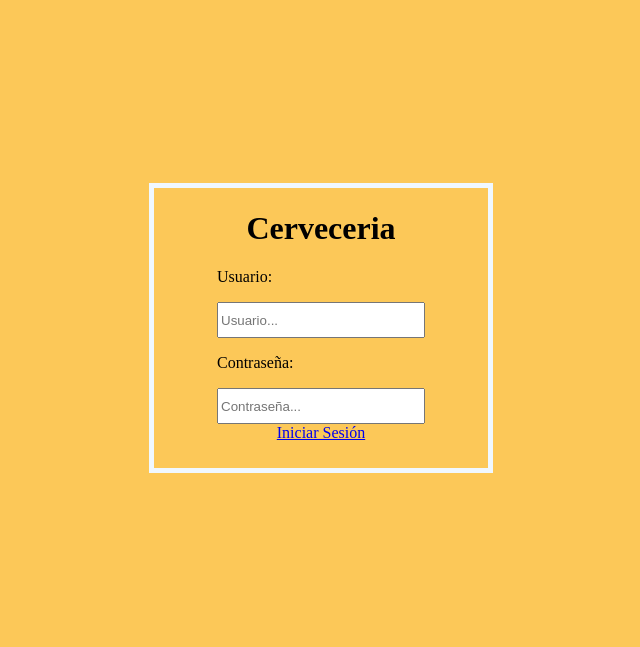
After one commit to Andres7283/Entorno_Php, a PHP site: page /login.php in a window 1280 px wide. The commit adds this page. Shown: the top 647 px of the page, without its empty margins (319-959 px from the left). Run offline with PHP 8.4, Linux system fonts and the light colour scheme.

Commit message:
Terminar Cerveceria

```diff
--- /dev/null
+++ b/AppTiendaOnline/conexion.php
@@ -0,0 +1,6 @@
+<?php
+$host = "127.0.0.1";
+$user = "root";
+$password = "";
+$dbname = ""
+?>
--- /dev/null
+++ b/AppTiendaOnline/estilos.css
@@ -0,0 +1,43 @@
+.principal {
+  display: flex;
+  justify-content: center;
+  align-items: center;
+  flex-direction: column;
+  background-color: #fbb317b7;
+  text-align: left;
+}
+.index {
+  display: flex;
+  justify-content: center;
+  align-items: center;
+  flex-direction: column;
+  background-color: #fbb317b7;
+}
+.login {
+  display: flex;
+  justify-content: center;
+  align-items: center;
+  flex-direction: column;
+  background-color: #fbb317b7;
+  text-align: left;
+  height: 80vh;
+}
+
+.login input {
+  width: 200px;
+  height: 30px;
+}
+.contenedorLogin {
+  border: solid 5px aliceblue;
+  padding: 0% 5% 2% 5%;
+}
+.login .boton {
+  text-align: center;
+  margin-top: 15%;
+  width: auto;
+}
+.divBoton {
+  display: flex;
+  justify-content: center;
+  align-items: center;
+}
--- /dev/null
+++ b/AppTiendaOnline/login.php
@@ -0,0 +1,25 @@
+<!DOCTYPE html>
+<html lang="es">
+<head>
+    <meta charset="UTF-8">
+    <meta name="viewport" content="width=device-width, initial-scale=1.0">
+    <link rel="stylesheet" href="estilos.css">
+    <title>Login</title>
+</head>
+<body class="login">
+    <div class="contenedorLogin">
+        <h1 style="text-align: center">Cerveceria</h1>
+        <div>
+            <p>Usuario:</p>
+            <input type="text" placeholder="Usuario...">
+            <br>
+            <p>Contraseña:</p>
+            <input type="password" placeholder="Contraseña...">
+            <br>
+            <div class="divBoton">
+                <a href="seleccion.php">Iniciar Sesión</a>
+            </div>
+        </div>
+    </div>
+</body>
+</html>
```
Also changed, not shown: AppTiendaOnline/index.php (+9 -4 lines), AppTiendaOnline/principal.php (+41 -19 lines), AppTiendaOnline/seleccion.php (added, +25 -0 lines), AppTiendaOnline/carrito.php (added).
